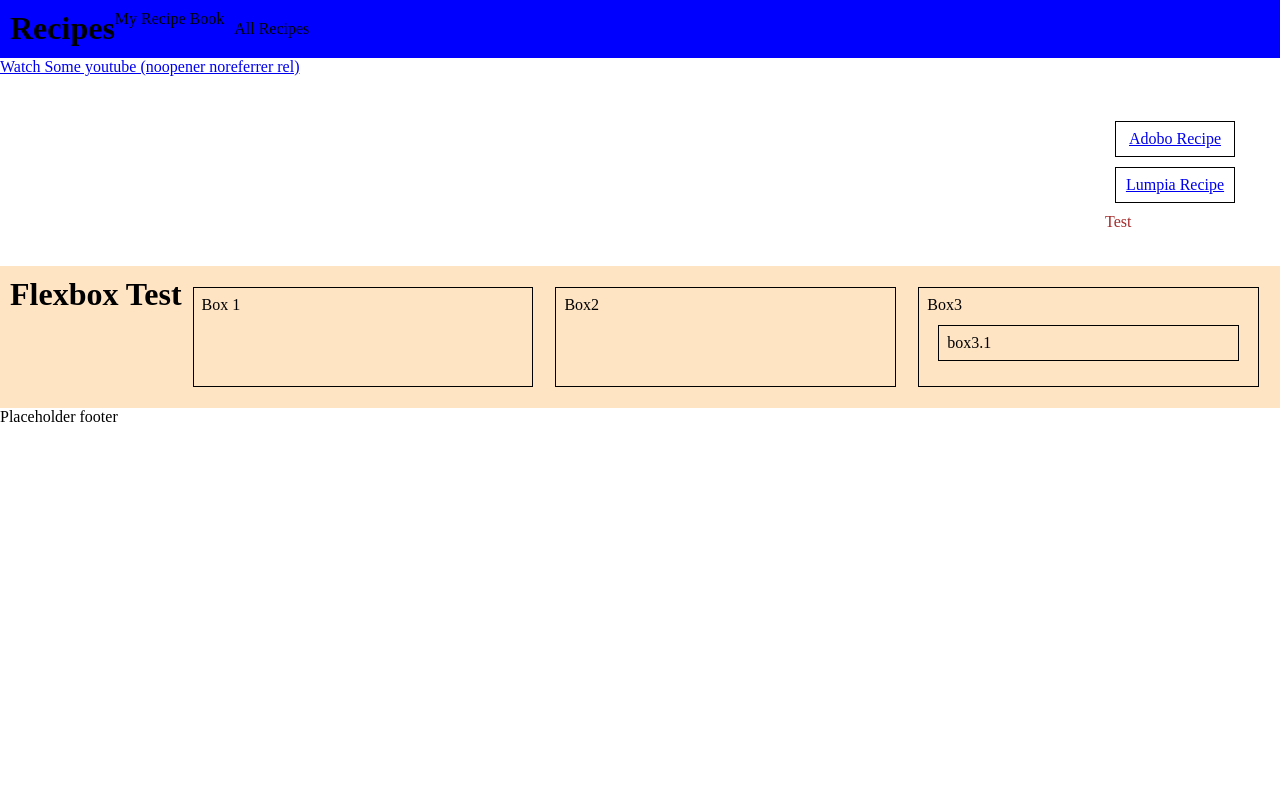
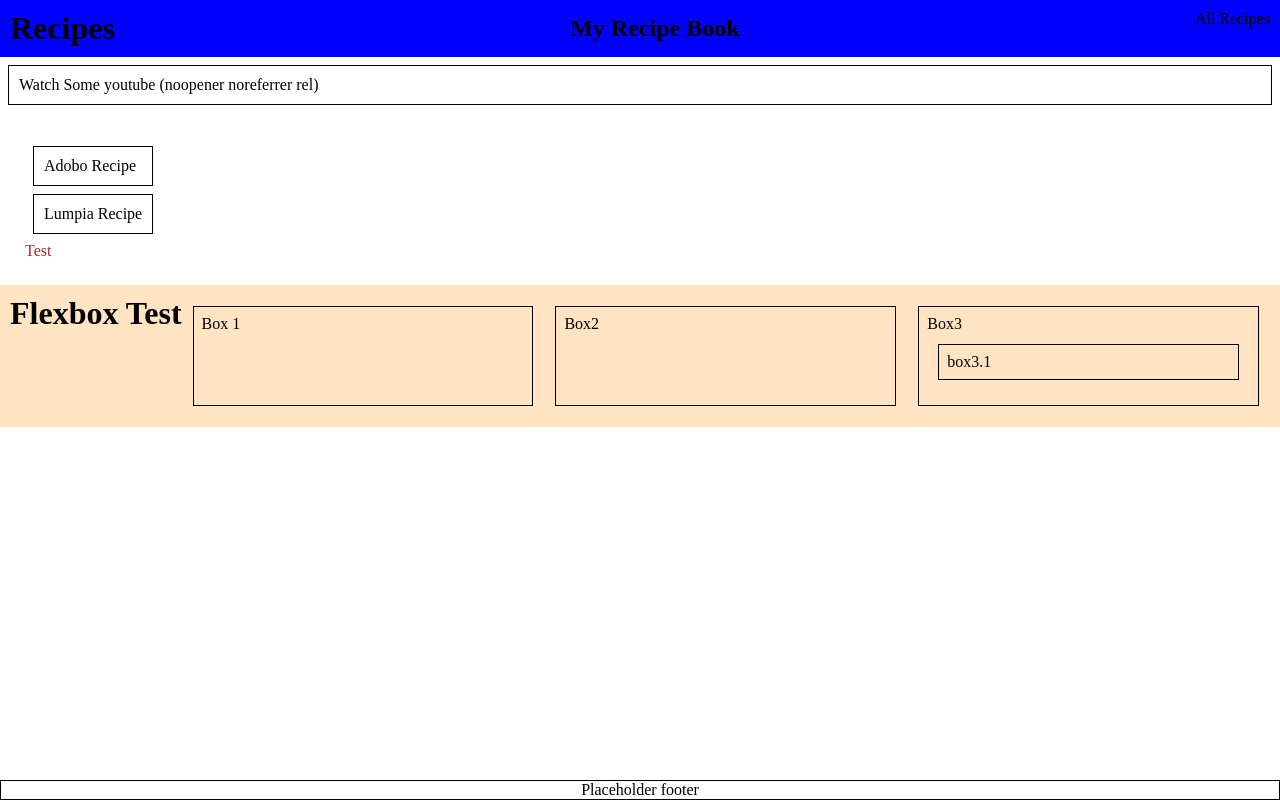
Before and after one commit to Mizikashi1/recipe-book, a plain HTML site: page index.html in a window 1280 px wide. Drawn offline with Linux system fonts and the light colour scheme.

Commit message:
Centered header and footer, removed some long, duplicate lines

```diff
--- a/style.css
+++ b/style.css
@@ -9,10 +9,18 @@
     color: brown;
 }
 
+.title {
+    display: flex;
+    justify-content: center;
+    align-items: center;
+    font-weight: 900;
+    font-size: 24px;
+}
 .nav-bar {
     background-color: blue;
     padding: 10px;
     display: flex;
+    justify-content: space-between;
 }
 
 .left-nav-bar {
@@ -23,11 +31,23 @@
     display: flex;
 }
 
+/* body */
+
+body{
+    display: flex;
+    flex-direction: column;
+    min-height: 100vh;
+
+}
+
+.body {
+    display: flex;
+    flex: 1;
+    flex-direction: column;
+}
 .all-recipes {
-    margin: 0 auto;
-    padding: 10px;
     display: flex;
-    justify-content: flex-end;
+    justify-content: flex-start;
 }
 
 ul {
@@ -36,32 +56,19 @@ ul {
     list-style: none;
 }
 
-.adobo {
+a {
+    display: flex;
     border: 1px solid black;
-    padding: 8px;
-    margin: 10px;
-    height: auto;
-    width: 120px;
-    text-align: center;
+    margin: 8px;
+    padding: 10px;
+    text-decoration: none;
+    color: black;
 }
 
-.adobo:hover {
-    background-color: rgba(0, 0, 0, 0.1);
+a:hover {
+    cursor: pointer;
+    background-color: rgba(1, 1, 1, 0.3);
 }
-
-.lumpia {
-    border: 1px solid black;
-    padding: 8px;
-    margin: 10px;
-    height: auto;
-    width: 120px;
-    text-align: center;
-}
-
-.lumpia:hover {
-    background-color: rgba(0, 0, 0, 0.1);
-}
-
 
 /* Flexbox-Testing */
 .flexbox-container {
@@ -87,3 +94,10 @@ ul {
     height: auto;
     width: auto;
 }
+
+.footer {
+    display: flex;
+    justify-content: center;
+    align-items: center;
+    border: 1px solid black;
+}
```
